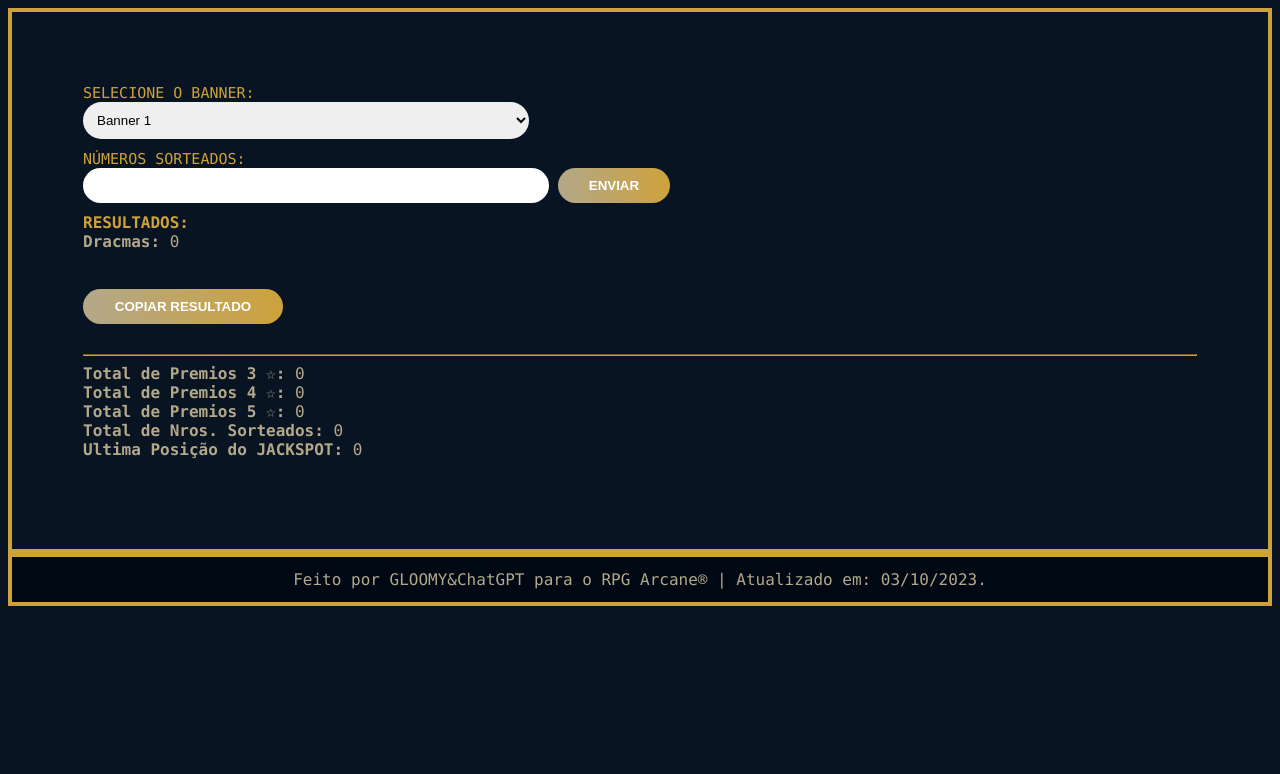
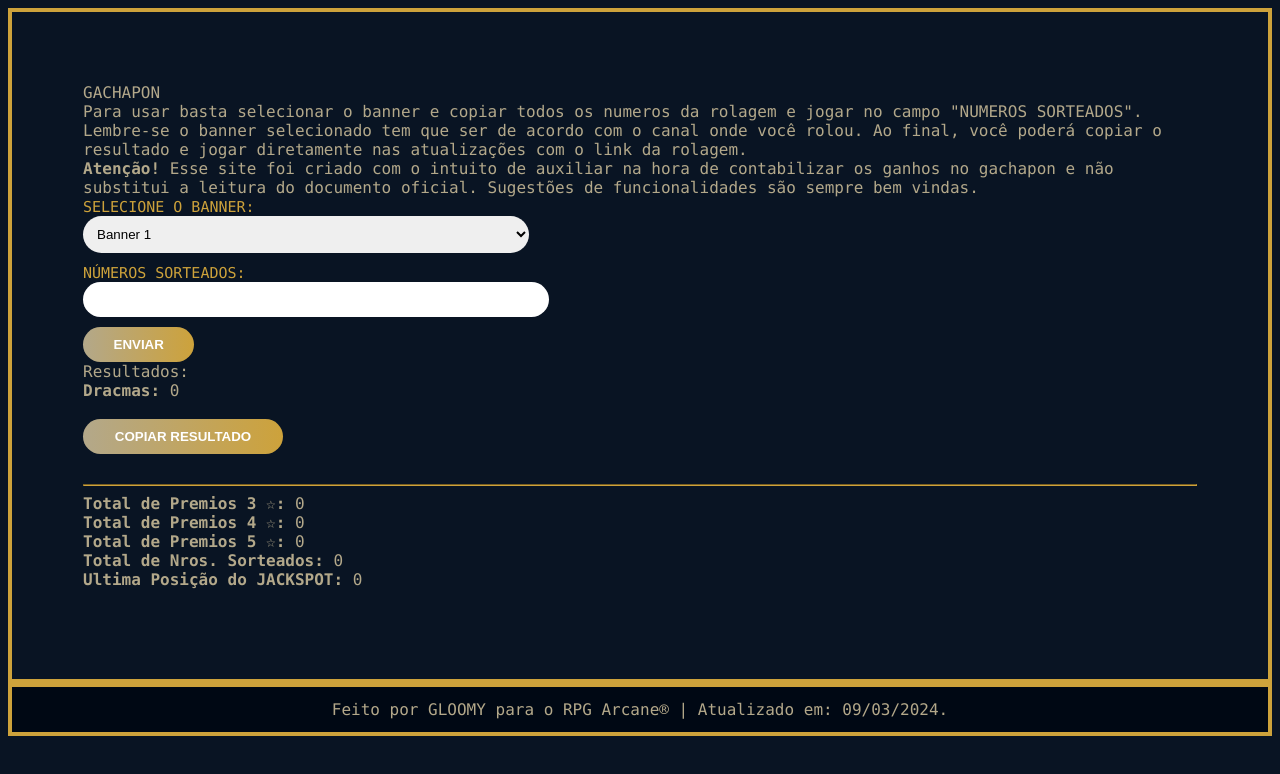
Before and after one commit to gloomy-rose/verifyGacha, a plain HTML site: page index.html in a window 1280 px wide. Drawn offline with Linux system fonts and the light colour scheme.

Commit message:
Update index.html
Atualização de 2024

```diff
--- a/index.html
+++ b/index.html
@@ -6,12 +6,20 @@
   <script src="script.js"></script>
   <link rel="stylesheet" href="style.css">
   <link rel="icon" type="image/png" href="https://i.postimg.cc/JhVm8t0f/icon.png">
+  <meta name="viewport" content="width=device-width, initial-scale=1.0">
   <meta charset="UTF-8">
 </head>
 
 <body id="gachapon">
+
   <div class="bodyGacha">
-
+    <div class="bannerGacha">
+      GACHAPON
+    </div>
+    <div id="descricaoSiteGacha">
+      Para usar basta selecionar o banner e copiar todos os numeros da rolagem e jogar no campo "NUMEROS SORTEADOS". Lembre-se o banner selecionado tem que ser de acordo com o canal onde você rolou. Ao final, você poderá copiar o resultado e jogar diretamente nas atualizações com o link da rolagem.
+      <br><B>Atenção!</B> Esse site foi criado com o intuito de auxiliar na hora de contabilizar os ganhos no gachapon e não substitui a leitura do documento oficial. Sugestões de funcionalidades são sempre bem vindas.
+    </div>
     <div class="formularioResultados">
       <div class="bannerSelect">
         <label for="bannerSelectInput">Selecione o Banner:</label><br>
@@ -21,13 +29,13 @@
         </select>
       </div>
       <label for="numerosSorteadosInput">Números Sorteados:</label><br>
-      <input type="text" id="numerosSorteadosInput">
+      <input type="text" id="numerosSorteadosInput"> <br>
       <button class="gerarResultado" onclick="gerarResultados()">Enviar</button>
     </div>
 
 
+    <div class="titleResult">Resultados:</div>
     <div id="totalDeGanhos">
-      <span class="titleResult">Resultados:</span>
       <table>
         <tbody id="resultsTableBody">
         </tbody>
@@ -35,7 +43,8 @@
 
       <b>Dracmas:</b> <span id="nroDracmas">0</span><br>
     </div>
-    <br><br>
+<br>
+    <div id="resumoContagem"></div>
     <button class="copiarResultado" onclick="copiarResultado()">Copiar Resultado</button>
     <hr>
 
@@ -47,7 +56,7 @@
 
 
   </div>
-  <div class="rodape"> Feito por GLOOMY&ChatGPT para o RPG Arcane® | Atualizado em: 03/10/2023.</div>
+  <div class="rodape"> Feito por GLOOMY para o RPG Arcane® | Atualizado em: 09/03/2024.</div>
 
 
 </body>
```
